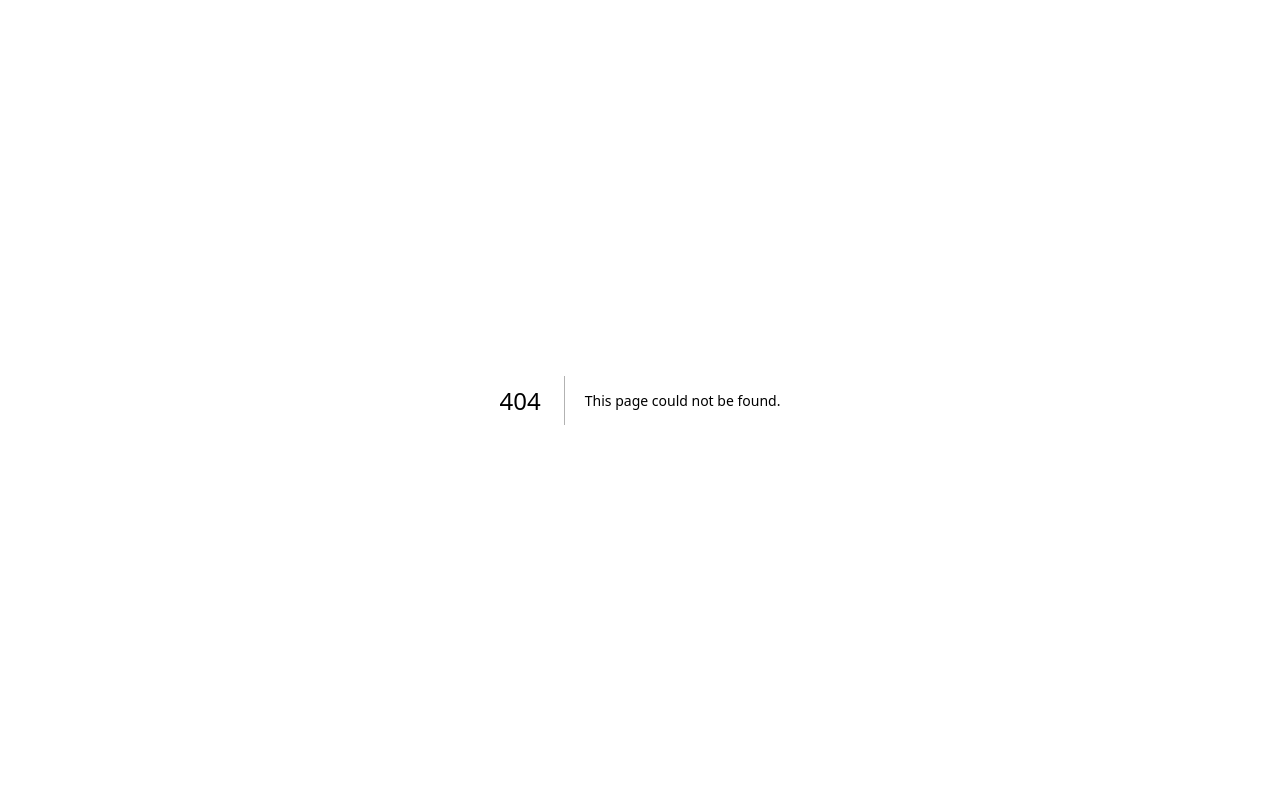
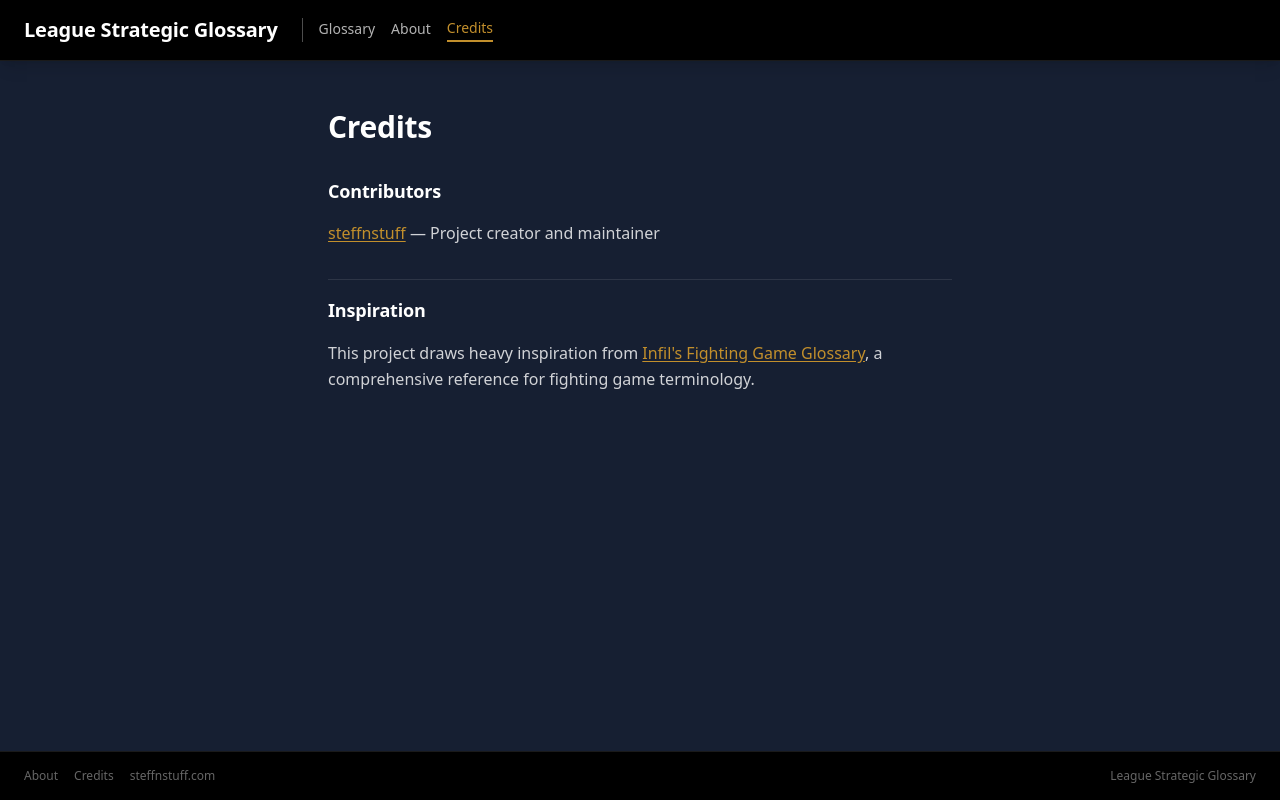
Before and after one commit to peachfuzzz/league-strategic-glossary, a Next.js app: page /credits in a window 1280 px wide. Before the commit this address had no page. Built offline with nearby package versions, Linux system fonts and the light colour scheme.

Commit message:
step 1 of 7 in website rework
started a significant overhaul of the website, added a distinct header bar and the ability to add pages (currently placeholder for credit and about)

```diff
--- /dev/null
+++ b/src/app/about/page.tsx
@@ -0,0 +1,52 @@
+import type { Metadata } from 'next';
+
+export const metadata: Metadata = {
+  title: 'About - League Strategic Glossary',
+  description: 'About the League Strategic Glossary project.',
+};
+
+export default function AboutPage() {
+  return (
+    <div className="bg-[#161f32] flex-1">
+      <div className="max-w-2xl mx-auto px-6 py-12">
+        <h1 className="text-3xl font-display text-white mb-8">About</h1>
+
+        <div className="prose prose-invert max-w-none space-y-6 text-white/80 leading-relaxed">
+          <p>
+            The League Strategic Glossary is a reference tool for League of Legends
+            strategic concepts. It aims to formalize the vocabulary that players use
+            to discuss the game at a deeper level — from fundamental mechanics to
+            high-level macro strategy.
+          </p>
+
+          <p>
+            The glossary is built around exploration. Rather than presenting a flat
+            list of definitions, terms are connected to each other through links and
+            shared concepts. The Explore mode lets you start from a single term and
+            discover the web of related ideas, while View All gives you the full
+            picture at once.
+          </p>
+
+          <p>
+            Whether you&apos;re a new player trying to decode what your teammates are
+            saying, or a serious student of the game looking for a structured
+            reference, this glossary is for you.
+          </p>
+
+          <p className="text-white/50 text-sm pt-4 border-t border-white/10">
+            This project is maintained by{' '}
+            <a
+              href="https://steffnstuff.com"
+              target="_blank"
+              rel="noopener noreferrer"
+              className="text-[#c28f2c] hover:text-[#d4a03d] transition-colors underline underline-offset-2"
+            >
+              steffnstuff
+            </a>
+            .
+          </p>
+        </div>
+      </div>
+    </div>
+  );
+}
--- /dev/null
+++ b/src/app/credits/page.tsx
@@ -0,0 +1,51 @@
+import type { Metadata } from 'next';
+
+export const metadata: Metadata = {
+  title: 'Credits - League Strategic Glossary',
+  description: 'Contributors to the League Strategic Glossary.',
+};
+
+export default function CreditsPage() {
+  return (
+    <div className="bg-[#161f32] flex-1">
+      <div className="max-w-2xl mx-auto px-6 py-12">
+        <h1 className="text-3xl font-display text-white mb-8">Credits</h1>
+
+        <div className="space-y-8">
+          <section>
+            <h2 className="text-lg font-display text-white mb-4">Contributors</h2>
+            <ul className="space-y-3">
+              <li className="text-white/80">
+                <a
+                  href="https://steffnstuff.com"
+                  target="_blank"
+                  rel="noopener noreferrer"
+                  className="text-[#c28f2c] hover:text-[#d4a03d] transition-colors underline underline-offset-2"
+                >
+                  steffnstuff
+                </a>
+                {' '}&mdash; Project creator and maintainer
+              </li>
+            </ul>
+          </section>
+
+          <section className="pt-4 border-t border-white/10">
+            <h2 className="text-lg font-display text-white mb-4">Inspiration</h2>
+            <p className="text-white/80 leading-relaxed">
+              This project draws heavy inspiration from{' '}
+              <a
+                href="https://glossary.infil.net/"
+                target="_blank"
+                rel="noopener noreferrer"
+                className="text-[#c28f2c] hover:text-[#d4a03d] transition-colors underline underline-offset-2"
+              >
+                Infil&apos;s Fighting Game Glossary
+              </a>
+              , a comprehensive reference for fighting game terminology.
+            </p>
+          </section>
+        </div>
+      </div>
+    </div>
+  );
+}
--- a/src/app/layout.tsx
+++ b/src/app/layout.tsx
@@ -1,6 +1,8 @@
 import type { Metadata } from "next";
 import { Source_Sans_3 } from "next/font/google";
 import "./globals.css";
+import Header from "@/components/Header";
+import Footer from "@/components/Footer";
 
 const sourceSans = Source_Sans_3({
   variable: "--font-source-sans",
@@ -21,9 +23,13 @@ export default function RootLayout({
   return (
     <html lang="en">
       <body
-        className={`${sourceSans.variable} antialiased`}
+        className={`${sourceSans.variable} antialiased flex flex-col min-h-screen`}
       >
-        {children}
+        <Header />
+        <main className="flex-1 flex flex-col">
+          {children}
+        </main>
+        <Footer />
       </body>
     </html>
   );
--- a/src/app/page.tsx
+++ b/src/app/page.tsx
@@ -1,4 +1,3 @@
-import Image from "next/image";
 import GlossaryGraph from '@/components/GlossaryGraph'
 
 export default function Home() {
--- /dev/null
+++ b/src/components/Footer.tsx
@@ -0,0 +1,27 @@
+import Link from 'next/link';
+
+export default function Footer() {
+  return (
+    <footer className="bg-[#000000] border-t border-[rgba(255,255,255,0.1)] flex-shrink-0">
+      <div className="max-w-7xl mx-auto px-6 py-4 flex items-center justify-between text-xs text-white/40">
+        <div className="flex items-center gap-4">
+          <Link href="/about" className="hover:text-[#c28f2c] transition-colors">
+            About
+          </Link>
+          <Link href="/credits" className="hover:text-[#c28f2c] transition-colors">
+            Credits
+          </Link>
+          <a
+            href="https://steffnstuff.com"
+            target="_blank"
+            rel="noopener noreferrer"
+            className="hover:text-[#c28f2c] transition-colors"
+          >
+            steffnstuff.com
+          </a>
+        </div>
+        <span>League Strategic Glossary</span>
+      </div>
+    </footer>
+  );
+}
--- a/src/components/GlossaryGraph.tsx
+++ b/src/components/GlossaryGraph.tsx
@@ -287,12 +287,10 @@ export default function GlossaryGraph() {
   }, [searchQuery]);
 
   return (
-    <div className="h-screen bg-[#161f32] flex flex-col">
-      {/* Header */}
-      <header className="bg-[#000000] border-b border-[rgba(255,255,255,0.1)] shadow-lg flex-shrink-0 relative z-50">
-        <div className="max-w-7xl mx-auto px-6 py-6 flex items-center gap-4 flex-wrap">
-        <h1 className="text-xl font-display text-white mr-4">League Strategic Glossary</h1>
-
+    <div className="flex-1 bg-[#161f32] flex flex-col">
+      {/* Glossary Toolbar */}
+      <div className="bg-[#1e2d45] border-b border-[rgba(255,255,255,0.1)] flex-shrink-0 relative z-50">
+        <div className="max-w-7xl mx-auto px-6 py-3 flex items-center gap-4 flex-wrap">
           {/* View Mode Toggle */}
           <button
             onClick={toggleViewMode}
@@ -408,7 +406,7 @@ export default function GlossaryGraph() {
           hoveredTag={hoveredTag}
           setHoveredTag={setHoveredTag}
         />
-      </header>
+      </div>
 
       {/* Folder Tab Style Filter Button */}
       <div className="relative z-50 flex justify-center">
--- /dev/null
+++ b/src/components/Header.tsx
@@ -0,0 +1,49 @@
+'use client'
+
+import Link from 'next/link';
+import { usePathname } from 'next/navigation';
+
+const NAV_LINKS = [
+  { href: '/', label: 'Glossary' },
+  { href: '/about', label: 'About' },
+  { href: '/credits', label: 'Credits' },
+];
+
+export default function Header({ children }: { children?: React.ReactNode }) {
+  const pathname = usePathname();
+
+  return (
+    <header className="bg-[#000000] border-b border-[rgba(255,255,255,0.1)] shadow-lg flex-shrink-0 relative z-50">
+      <div className="max-w-7xl mx-auto px-6 py-4 flex items-center gap-6">
+        <Link href="/" className="text-xl font-display text-white hover:text-[#c28f2c] transition-colors">
+          League Strategic Glossary
+        </Link>
+
+        <nav className="flex items-center gap-4 border-l border-white/30 pl-4">
+          {NAV_LINKS.map(({ href, label }) => {
+            const isActive = href === '/' ? pathname === '/' : pathname.startsWith(href);
+            return (
+              <Link
+                key={href}
+                href={href}
+                className={`text-sm transition-colors pb-0.5 ${
+                  isActive
+                    ? 'text-[#c28f2c] border-b-2 border-[#c28f2c] font-medium'
+                    : 'text-white/70 hover:text-[#c28f2c]'
+                }`}
+              >
+                {label}
+              </Link>
+            );
+          })}
+        </nav>
+
+        {children && (
+          <div className="flex items-center gap-2 ml-auto">
+            {children}
+          </div>
+        )}
+      </div>
+    </header>
+  );
+}
```
Also changed, not shown: 1 other file (tests, documents, lock files or other folders). Lines whose indentation alone changed are shown as unchanged.
